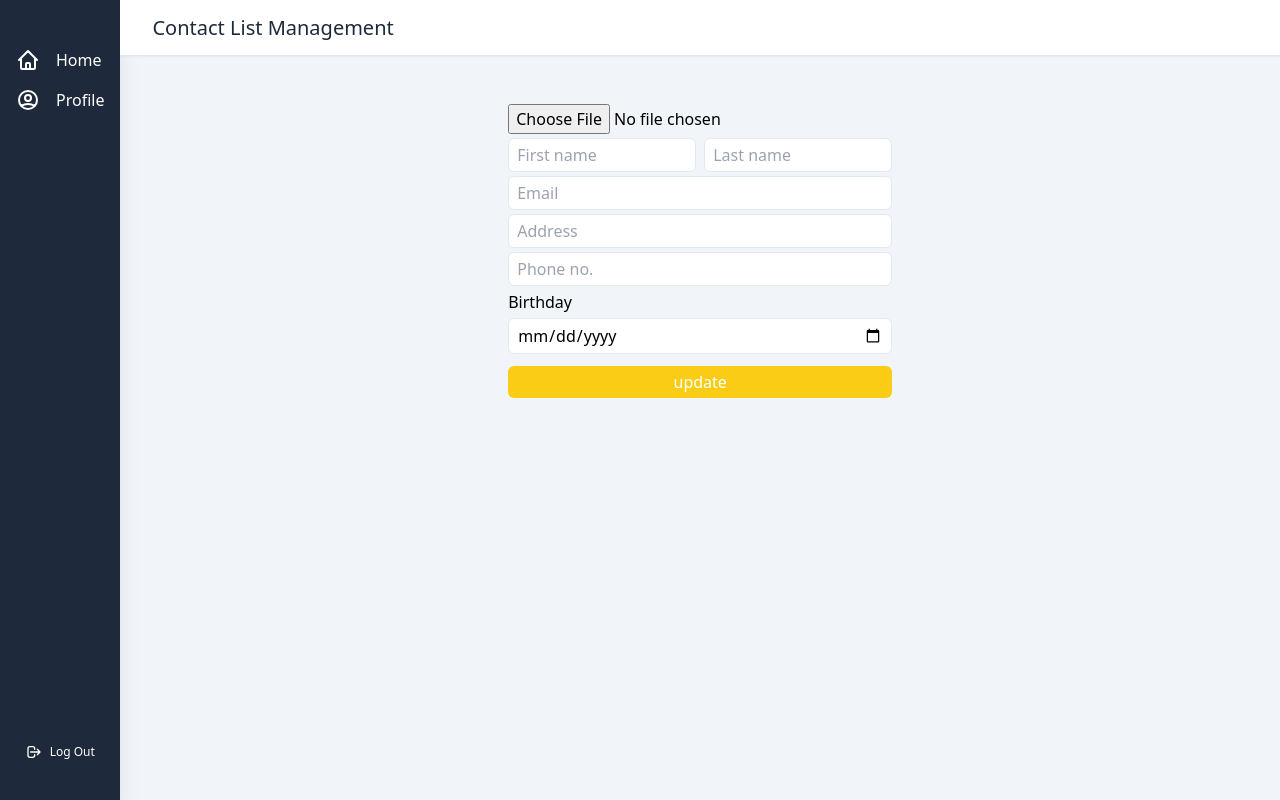
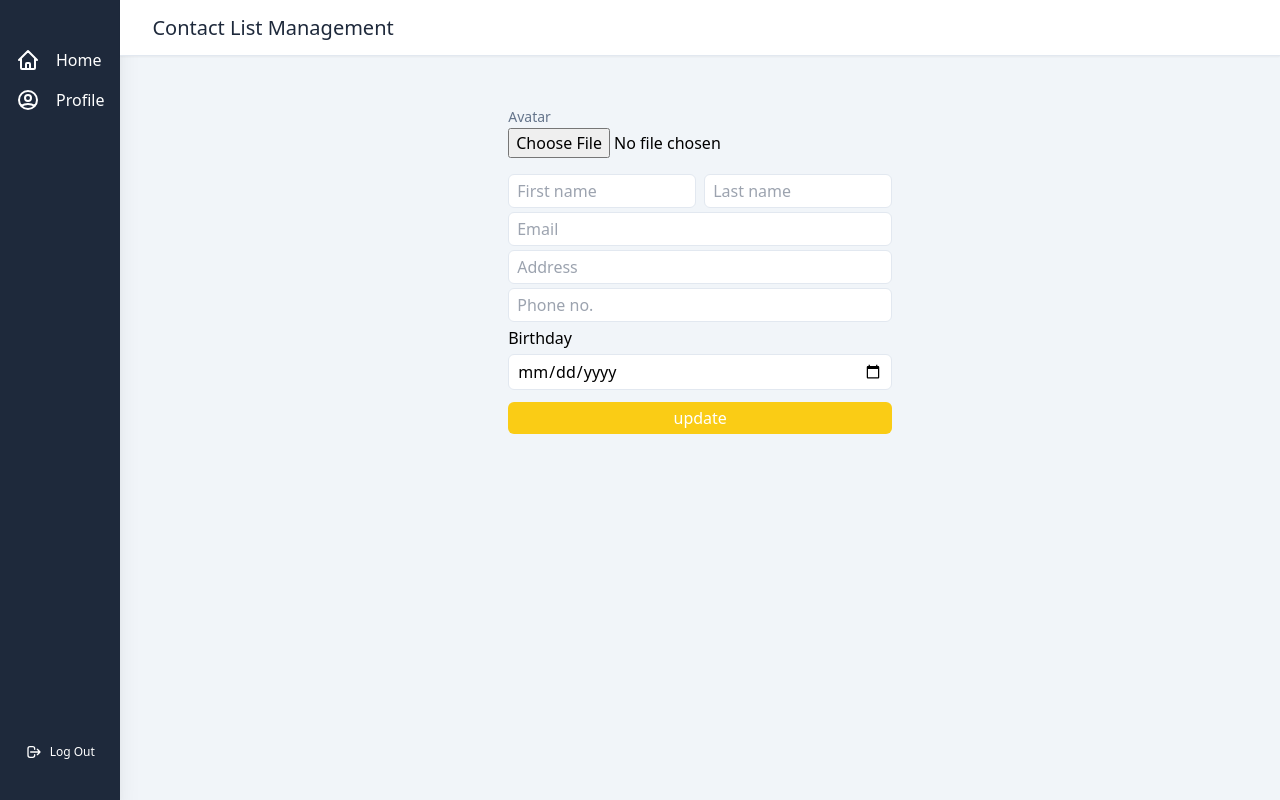
Before and after one commit to aguilanbon/contact-list-app, a React (Create React App) app: page /profile/edit in a window 1280 px wide. Built offline with nearby package versions, Linux system fonts and the light colour scheme; sample sign-in values are in the browser's storage.

Commit message:
minor styling on edit pages

```diff
--- a/src/pages/Home/Modal/Create.jsx
+++ b/src/pages/Home/Modal/Create.jsx
@@ -48,8 +48,8 @@ function Create() {
                 </svg>
             </div>
             <div className='w-full h-auto px-4 py-2 flex-flex-col'>
-                <div className='flex items-center flex-col'>
-                    <h1>Create New Contact</h1>
+                <div className='flex items-center flex-col mb-8'>
+                    <h1 className='text-xl font-bold underline'>Create New Contact</h1>
                     {errorMsgs && <p className='text-xs text-red-500'>{errorMsgs}</p>}
                 </div>
                 <div>
--- a/src/pages/Home/Modal/Edit.jsx
+++ b/src/pages/Home/Modal/Edit.jsx
@@ -60,15 +60,16 @@ function Edit() {
                 </svg>
             </div>
             <div className='w-full h-auto px-4 py-2 flex-flex-col'>
-                <div>
-                    <h1>Edit Contact</h1>
+                <div className='mb-8 flex items-center justify-center'>
+                    <h1 className='text-xl font-bold underline'>Edit Contact</h1>
                 </div>
                 <div>
                     <form onSubmit={(e) => {
                         e.preventDefault()
                         handleEdit(currentContactDetails._id)
                     }} action="" encType='multipart/form-data' className='w-full flex flex-col mt-2'>
-                        <input type="file" name="contactImage" onChange={handleImage} className='bg-slate-50 mb-1' id="" />
+                        <label htmlFor="contactImage" className='mb-1 text-sm text-slate-500'>Avatar</label>
+                        <input type="file" name="contactImage" onChange={handleImage} className='bg-slate-50 mb-4' id="" />
                         <div className='w-auto flex flex-col md:flex-row mb-1'>
                             <input type="text" placeholder='First name' className='border w-full border-slate-200 text-md py-1 px-2 rounded-md outline-8 outline-blue-400 md:mr-2 mr-0' name='fName' defaultValue={currentContactDetails?.fName} onChange={handleInput} />
                             <input type="text" placeholder='Last name' className='w-full mt-1 md:mt-0 border border-slate-200 text-md py-1 px-2 rounded-md outline-8 outline-blue-400' name='lName' defaultValue={currentContactDetails?.lName} onChange={handleInput} />
--- a/src/pages/Home/Profile/EditProfile.jsx
+++ b/src/pages/Home/Profile/EditProfile.jsx
@@ -62,7 +62,8 @@ function EditProfile() {
                         handleEdit(users?._id)
                     }} action="" className='md:w-96 w-auto flex flex-col mt-2' encType='multipart/form-data'>
                         <div className='w-auto'>
-                            <input type="file" name="userImage" onChange={handleImage}  className='w-full bg-slate-150 mb-1 rounded-sm' id="" />
+                            <label htmlFor="contactImage" className='mb-1 text-sm text-slate-500'>Avatar</label>
+                            <input type="file" name="userImage" onChange={handleImage}  className='w-full bg-slate-150 mb-4 rounded-sm' id="" />
                         </div>
                         <div className='w-auto flex flex-col md:flex-row mb-1'>
                             <input type="text" placeholder='First name' className='border w-full border-slate-200 text-md py-1 px-2 rounded-md outline-8 outline-blue-400 md:mr-2 mr-0' name='fName' defaultValue={users?.fName} onChange={handleInput} />
```
